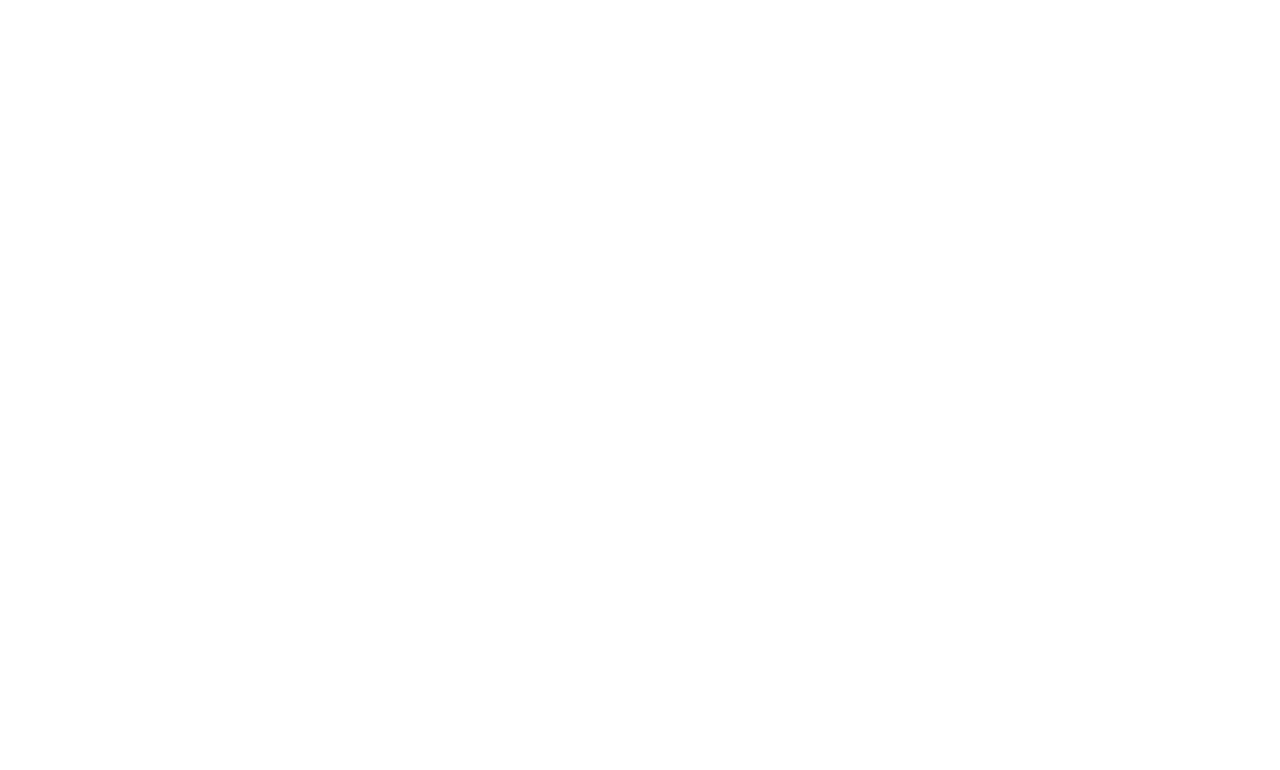
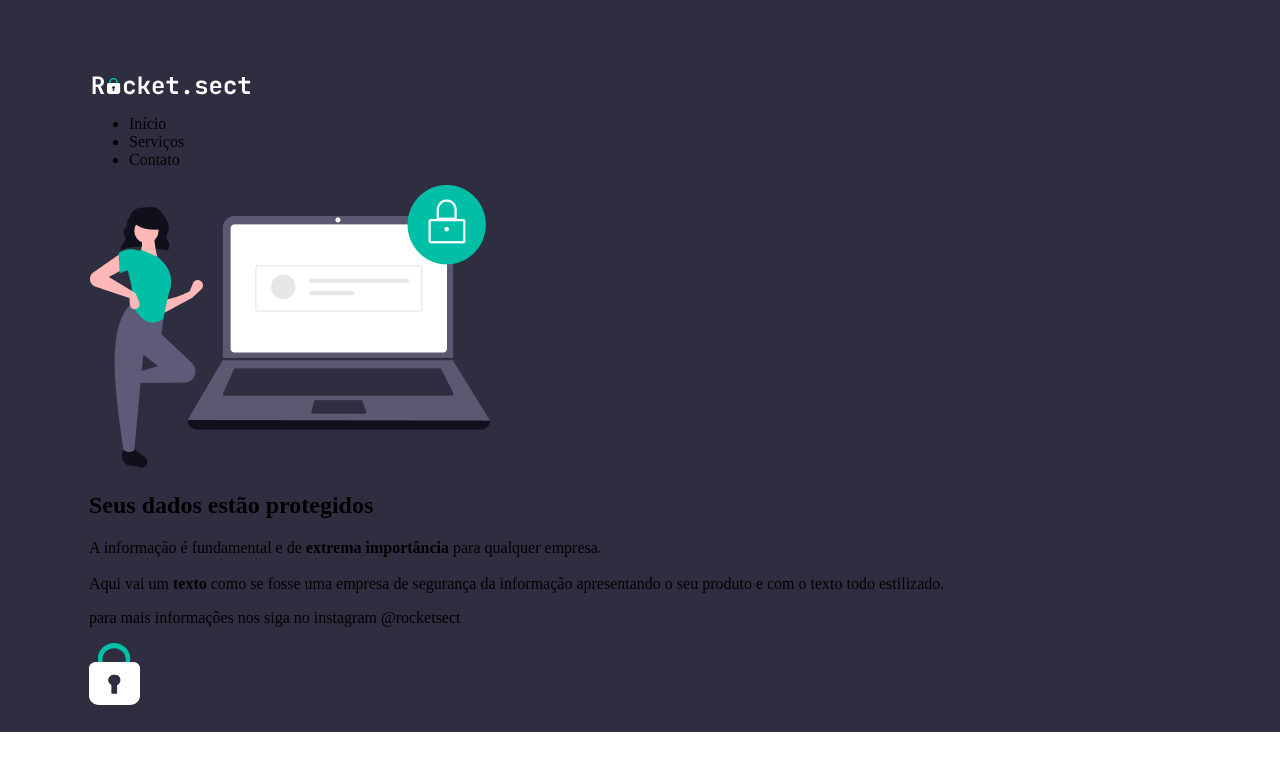
Before and after one commit to PauloDev2305/Explorer-Projeto04, a plain HTML site: page index.html in a window 1280 px wide. Drawn offline with Linux system fonts and the light colour scheme.

Commit message:
Conteúdo do site adicionado

```diff
--- a/index.html
+++ b/index.html
@@ -1,11 +1,54 @@
 <!DOCTYPE html>
-<html lang="en">
-<head>
-  <meta charset="UTF-8">
-  <meta name="viewport" content="width=device-width, initial-scale=1.0">
-  <title>Rocket.sec</title>
-</head>
-<body>
+<html lang="pt-br">
+  <head>
+    <meta charset="UTF-8" />
+    <meta name="viewport" content="width=device-width, initial-scale=1.0" />
 
-</body>
+    <title>Rocket.sec</title>
+    <link rel="stylesheet" href="style.css">
+  </head>
+  <body>
+    <div id="page">
+      <!-- ! Início do cabeçalho ! -->
+      <head>
+        <img src="img/logo.svg" alt="" />
+        <nav>
+          <ul>
+            <li>Início</li>
+            <li>Serviços</li>
+            <li>Contato</li>
+          </ul>
+        </nav>
+      </head>
+      <!-- ! Fim do cabeçalho do site ! -->
+
+      <!-- ! Início do corpo do site ! -->
+      <main>
+        <img src="img/img1.png" alt="" />
+        <section id="text">
+          <h1>Seus dados estão <span>protegidos</span></h1>
+
+          <p>
+            A informação é fundamental e de
+            <strong>extrema importância</strong> para qualquer empresa.
+            <br /><br />
+
+            Aqui vai um <strong>texto</strong> como se fosse uma empresa de
+            <span>segurança da informação</span> apresentando o seu produto e
+            com o texto todo estilizado.
+          </p>
+        </section>
+      </main>
+      <!-- ! Fim do corpo do site ! -->
+
+      <!-- ! Início do rodapé do site ! -->
+      <footer>
+        <div id="line"></div>
+
+        <p>para mais informações nos siga no instagram @rocketsect</p>
+      </footer>
+      <!-- ! Fim do rodapé do site ! -->
+      <img src="img/padlock.svg" alt="">
+    </div>
+  </body>
 </html>
--- a/style.css
+++ b/style.css
@@ -0,0 +1,9 @@
+body {
+  margin: 0;
+}
+
+#page {
+  background: #2F2E41;
+  padding: 71px 98px 23px 89px;
+
+}
```
Also changed, not shown: img/img1.png (added), img/logo.svg (added), img/padlock.svg (added).
